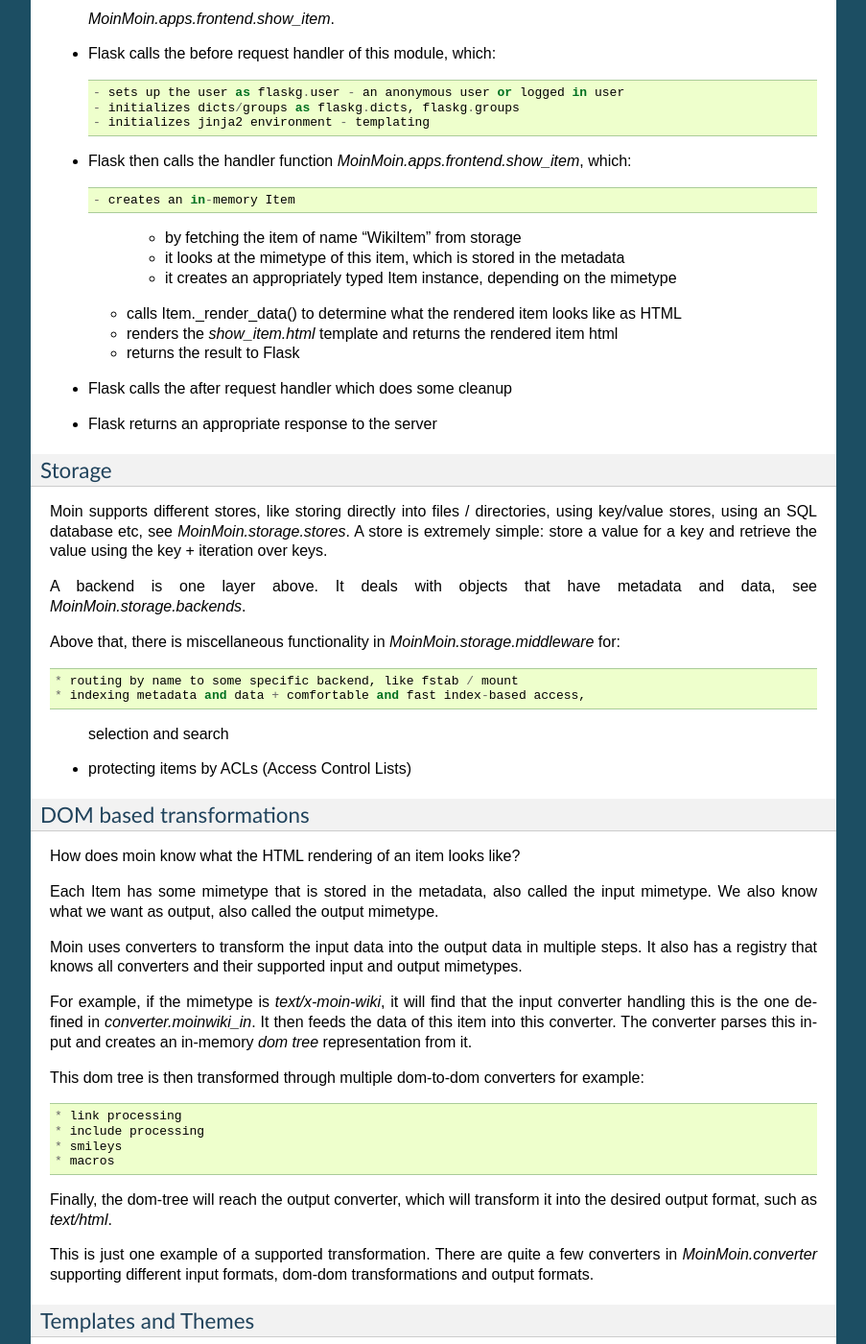
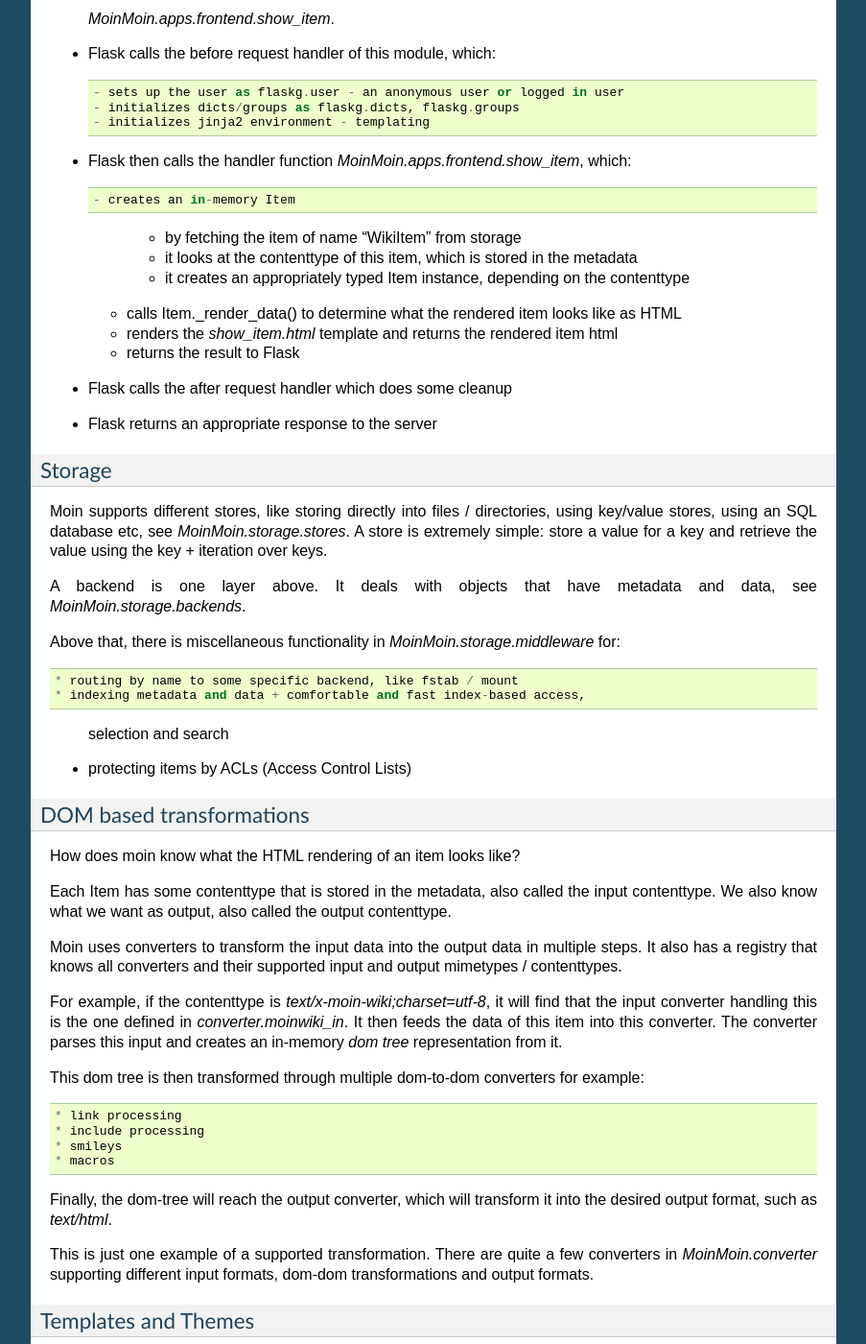
Before and after one commit to mirror/moin-2.0, a Sphinx documentation site: the page built from docs/devel/development.rst, in a window 1280 px wide and 1400 px high, scrolled down 2132 px. Shown: the whole window at 96% size, without its empty margins (198-1101 px from the left). Built offline with Sphinx 7.4.7, drawn with Linux system fonts in a browser that asks for light colours; pages that are not in the unit, such as notebooks, are missing from menus.

Commit message:
docs: use rather contenttype instead of mimetype as this is the real metadata key

```diff
--- a/docs/devel/development.rst
+++ b/docs/devel/development.rst
@@ -113,8 +113,8 @@
   - creates an in-memory Item
 
     + by fetching the item of name "WikiItem" from storage
-    + it looks at the mimetype of this item, which is stored in the metadata
-    + it creates an appropriately typed Item instance, depending on the mimetype
+    + it looks at the contenttype of this item, which is stored in the metadata
+    + it creates an appropriately typed Item instance, depending on the contenttype
   - calls Item._render_data() to determine what the rendered item looks like
     as HTML
   - renders the `show_item.html` template and returns the rendered item html
@@ -143,17 +143,18 @@
 -------------------------
 How does moin know what the HTML rendering of an item looks like?
 
-Each Item has some mimetype that is stored in the metadata, also called the input mimetype.
-We also know what we want as output, also called the output mimetype.
+Each Item has some contenttype that is stored in the metadata, also called the input contenttype.
+We also know what we want as output, also called the output contenttype.
 
 Moin uses converters to transform the input data into the output data in
 multiple steps. It also has a registry that knows all converters and their supported
-input and output mimetypes.
+input and output mimetypes / contenttypes.
 
-For example, if the mimetype is `text/x-moin-wiki`, it will find that the input
-converter handling this is the one defined in `converter.moinwiki_in`. It then
-feeds the data of this item into this converter. The converter parses this
-input and creates an in-memory `dom tree` representation from it.
+For example, if the contenttype is `text/x-moin-wiki;charset=utf-8`, it will
+find that the input converter handling this is the one defined in
+`converter.moinwiki_in`. It then feeds the data of this item into this
+converter. The converter parses this input and creates an in-memory `dom tree`
+representation from it.
 
 This dom tree is then transformed through multiple dom-to-dom converters for example::
 
--- a/docs/user/markups.rst
+++ b/docs/user/markups.rst
@@ -18,7 +18,7 @@
 .. _MediaWiki: http://www.mediawiki.org/wiki/Help:Formatting
 
 In Moin2, you specify the item's markup language when you create the document.
-Its markup language can also be changed at any time by modifying the item's ``mimetype`` metadata.
+Its markup language can also be changed at any time by modifying the item's ``contenttype`` metadata.
 Currently Moin2 supports `MoinWiki`_, `WikiCreole`_, `reStructuredText`_, `Docbook`_ and `MediaWiki`_ markups.
 
 **MOINTODO**: Currently the use of ``{{{#!syntax content}}}`` parsers crashes moin.
```
